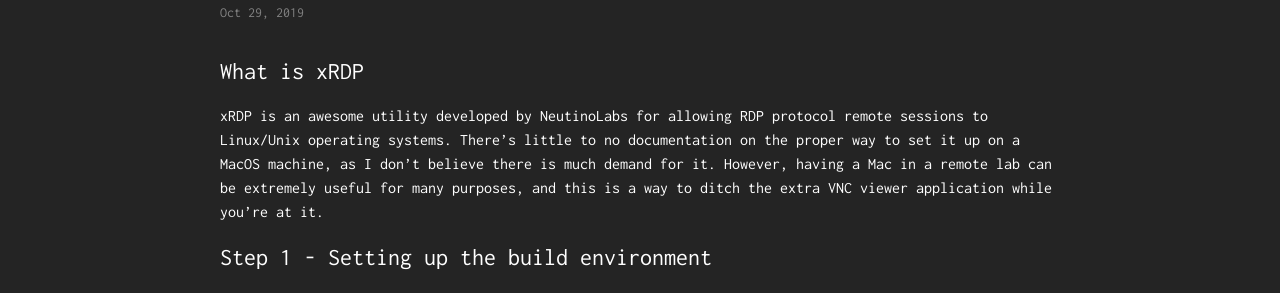
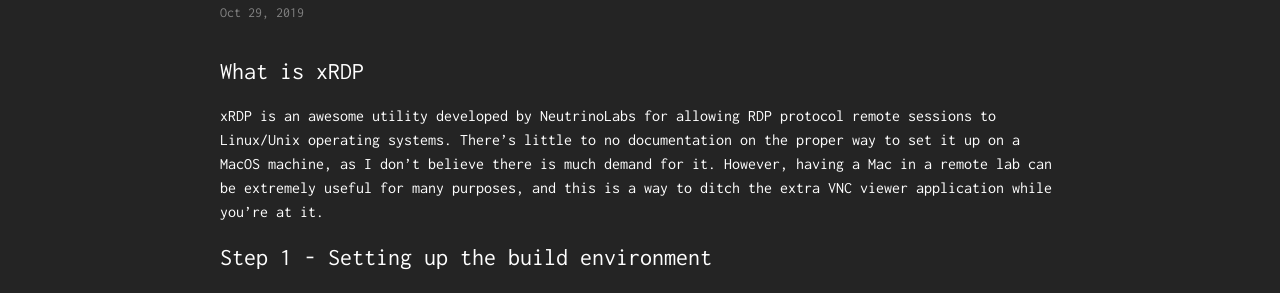
Before and after one commit to rcreecy/ryancreecy, a Jekyll site: the page built from _posts/2019-10-28-xrdp-on-mac.markdown, in a window 1280 px wide and 900 px high. Shown: the part 136-429 px from the top of the window. Built offline with Jekyll 4.4.1, drawn with Linux system fonts in a browser that asks for light colours; comment, search, counter and statistics services are not loaded; some of the changed text lies outside the part shown.

Commit message:
Corrected timestamp and formatting

````diff
--- a/_posts/2019-10-28-xrdp-on-mac.markdown
+++ b/_posts/2019-10-28-xrdp-on-mac.markdown
@@ -5,7 +5,7 @@ date:   2019-10-28 23:00:00 -0500
 tags: tutorial technology
 ---
 # What is xRDP
-xRDP is an awesome utility developed by NeutinoLabs for allowing RDP protocol remote sessions to Linux/Unix operating systems. There's little to no documentation on the proper way to set it up on a MacOS machine, as I don't believe there is much demand for it. However, having a Mac in a remote lab can be extremely useful for many purposes, and this is a way to ditch the extra VNC viewer application while you're at it.
+xRDP is an awesome utility developed by [NeutrinoLabs](https://github.com/neutrinolabs/) for allowing RDP protocol remote sessions to Linux/Unix operating systems. There's little to no documentation on the proper way to set it up on a MacOS machine, as I don't believe there is much demand for it. However, having a Mac in a remote lab can be extremely useful for many purposes, and this is a way to ditch the extra VNC viewer application while you're at it.
 <!--more-->
 # Step 1 - Setting up the build environment
 Install xCode Command Line Tools (This may already be installed) [v2354]
@@ -93,7 +93,7 @@ sudo make install
 > If you get a failure here, make sure you restarted your session after installing your xQuartz X11 server
 
 # Configure xRDP to function properly
-You've made it this far. We now had xRDP installed and in a semi-ready state. The next step is to setup the configuration for Mac specific settings for how we will have to be connecting.
+You've made it this far! We now had xRDP installed and in a semi-ready state. The next step is to setup the configuration for Mac specific settings for how we will have to be connecting.
 
 Let's open our xrdp.ini file to set everything up correctly!
 ```
````
Also changed, not shown: other parts of _posts/2019-10-28-xrdp-on-mac.markdown (+2 -2 lines).
